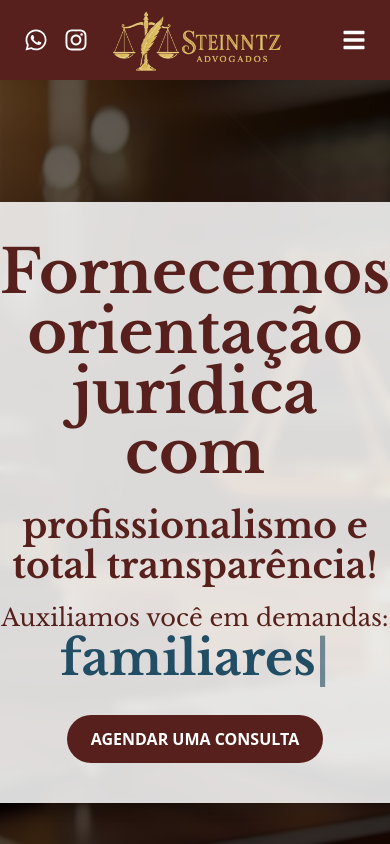
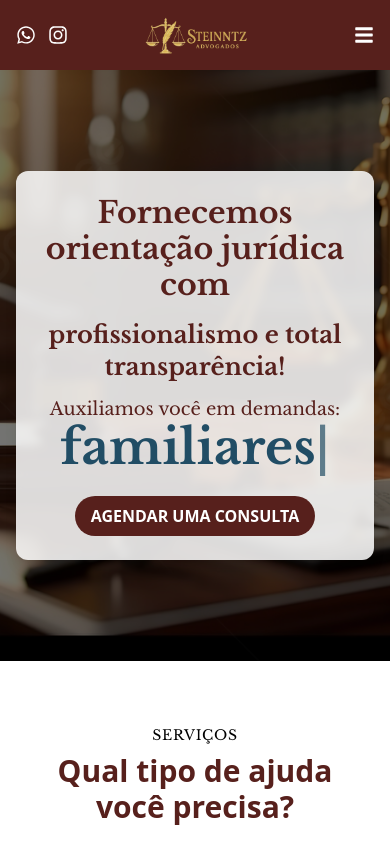
Before and after one commit to FernandoGvDev/claudia-newSite, a React (Vite) app: page / in a window 390 px wide. Shown: the top 844 px of the page. Built offline with nearby package versions, Linux system fonts and the light colour scheme.

Commit message:
banner reponsivo

```diff
--- a/src/pages/Home.jsx
+++ b/src/pages/Home.jsx
@@ -7,9 +7,8 @@ import FAQ from '../components/FAQ';
 import Formulario from '../components/Formulario';
 import { Link } from 'react-router-dom';
 
-
 import logo from "../assets/img/logo-trasparente.jpg";
-import bannerImg from '../assets/img/banner.jpg'
+import bannerImg from '../assets/img/banner.jpg';
 
 function Home() {
   const [menuAtivo, setMenuAtivo] = useState(false);
@@ -19,12 +18,11 @@ function Home() {
   };
 
   return (
-    <>
     <div>
       {/* Header */}
-        <header className="relative flex items-center justify-between px-6 py-3 bg-[#57201c] text-white h-[80px]">
+      <header className="relative flex items-center justify-between px-4 sm:px-6 py-3 bg-[#57201c] text-white h-[70px] sm:h-[80px]">
         {/* Ícones sociais */}
-          <div className="flex gap-4 text-2xl">
+        <div className="flex gap-3 sm:gap-4 text-xl sm:text-2xl">
           <a href="https://wa.me/555193736889" target="_blank" aria-label="WhatsApp" rel="noreferrer">
             <FaWhatsapp />
           </a>
@@ -35,12 +33,12 @@ function Home() {
 
         {/* Logo central absoluta */}
         <div className="absolute left-1/2 transform -translate-x-1/2">
-            <img src={logo} alt="Logo da Advogada" className="h-[100px]" />
+          <img src={logo} alt="Logo da Advogada" className="h-[60px] sm:h-[100px]" />
         </div>
 
         {/* Botão do menu */}
         <button
-            className="text-2xl"
+          className="text-xl sm:text-2xl"
           onClick={toggleMenu}
           aria-label="Abrir menu"
         >
@@ -50,7 +48,7 @@ function Home() {
         {/* Menu suspenso */}
         <nav
           id="menu"
-            className={`${menuAtivo ? "flex" : "hidden"} absolute top-[80px] right-6 bg-[#333] rounded-md p-4 z-50 text-center flex-col`}
+          className={`${menuAtivo ? "flex" : "hidden"} absolute top-[70px] sm:top-[80px] right-4 bg-[#333] rounded-md p-4 z-50 text-center flex-col w-40`}
         >
           <a href="#inicio" className="block text-white hover:text-yellow-400 py-1">Início</a>
           <Link to="/sobre" className="block text-white hover:text-yellow-400 py-1">
@@ -64,13 +62,12 @@ function Home() {
           >
             Contato
           </a>
-
         </nav>
       </header>
 
       {/* Banner */}
       <main
-          className="relative flex items-center justify-center min-h-screen px-6 text-[#57201c] overflow-hidden"
+        className="relative flex items-center justify-center min-h-[70vh] sm:min-h-screen px-4 sm:px-6 text-[#57201c] overflow-hidden"
       >
         {/* Fundo */}
         <div
@@ -79,22 +76,25 @@ function Home() {
         ></div>
 
         {/* Caixa de texto centralizada */}
-          <section className="relative z-10 bg-white/85 backdrop-blur-sm max-w-xl text-center p-10 rounded-xl shadow-lg">
-            <h1 className="text-6xl font-semibold font-serif mb-6">Fornecemos orientação jurídica com</h1>
+        <section className="relative z-10 bg-white/85 backdrop-blur-sm max-w-xl text-center p-6 sm:p-10 rounded-xl shadow-lg mb-16 mt-16">
+          <h1 className="text-3xl sm:text-6xl font-semibold font-serif mb-4 sm:mb-6">
+            Fornecemos orientação jurídica com
+          </h1>
 
-            <h2 className="text-4xl font-bold font-serif mb-4">
-              <span className="text-[#57201c] font-semibold">profissionalismo e total transparência!</span>
-
+          <h2 className="text-2xl sm:text-4xl font-bold font-serif mb-3 sm:mb-4">
+            <span className="text-[#57201c] font-semibold">
+              profissionalismo e total transparência!
+            </span>
           </h2>
 
-            <h3 className="text-2xl font-serif mb-8">
+          <h3 className="text-lg sm:text-2xl font-serif mb-6 sm:mb-8">
             Auxiliamos você em demandas:<br />
             <TypingEffect words={['trabalhistas', 'familiares', 'cíveis', 'penais']} />
           </h3>
 
           <a
             href="#formulario"
-              className="inline-block bg-[#57201c] text-white font-bold py-3 px-6 rounded-full hover:bg-[#694a1b] hover:scale-105 transition duration-200"
+            className="inline-block bg-[#57201c] text-white font-bold py-2 px-4 sm:py-3 sm:px-6 rounded-full hover:bg-[#694a1b] hover:scale-105 transition duration-200"
           >
             AGENDAR UMA CONSULTA
           </a>
@@ -102,25 +102,27 @@ function Home() {
       </main>
 
       {/* Serviços */}
-        <div className="mb-10">
+      <div className="mb-10 px-4 sm:px-0">
         <ServicosCard />
       </div>
 
       {/* Sobre */}
-        <div className="mb-36">
+      <div className="mb-20 sm:mb-36 px-4 sm:px-0">
         <Sobre />
       </div>
 
       {/* FAQ */}
-        <div className="mb-32">
+      <div className="mb-20 sm:mb-32 px-4 sm:px-0">
         <FAQ />
       </div>
 
       {/* Formulário de contato */}
+      <div className="px-4 sm:px-0">
         <Formulario />
+      </div>
 
       {/* Rodapé */}
-        <footer className="bg-[#222] text-white text-center py-6" id="contato">
+      <footer className="bg-[#222] text-white text-center py-6 px-4" id="contato">
         <p>&copy; 2021 - 2025 Steinntz Advogados - Todos os direitos reservados</p>
         <p className="mt-2">
           Entre em contato <br />
@@ -141,9 +143,7 @@ function Home() {
           </a>
         </p>
       </footer>
-
-      </div >
-    </>
+    </div>
   );
 }
 
```
Lines whose indentation alone changed are shown as unchanged.
